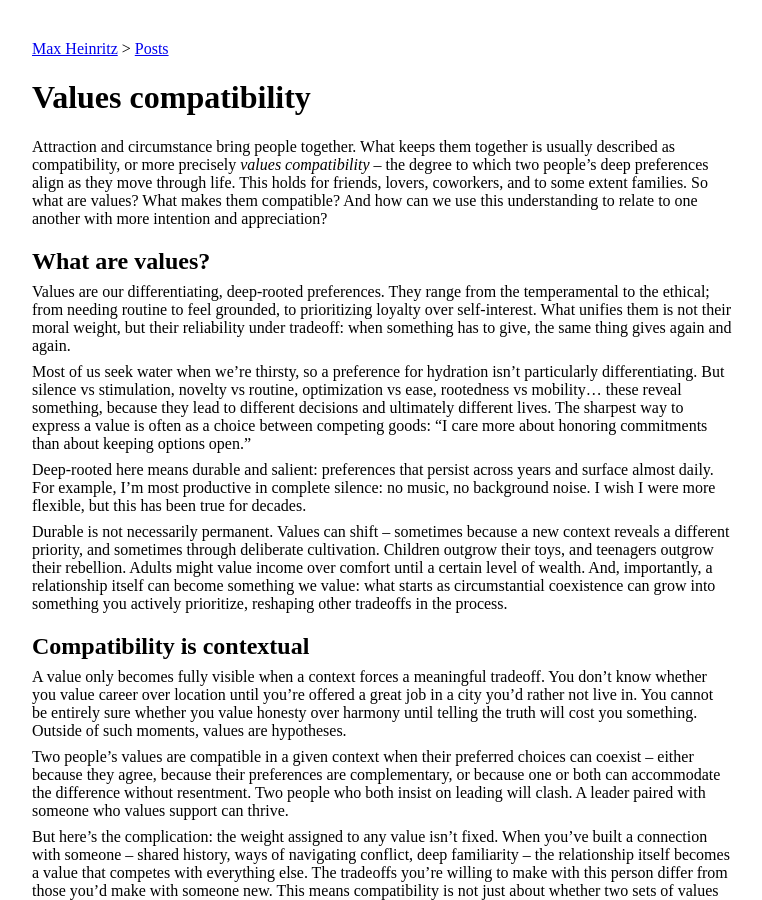
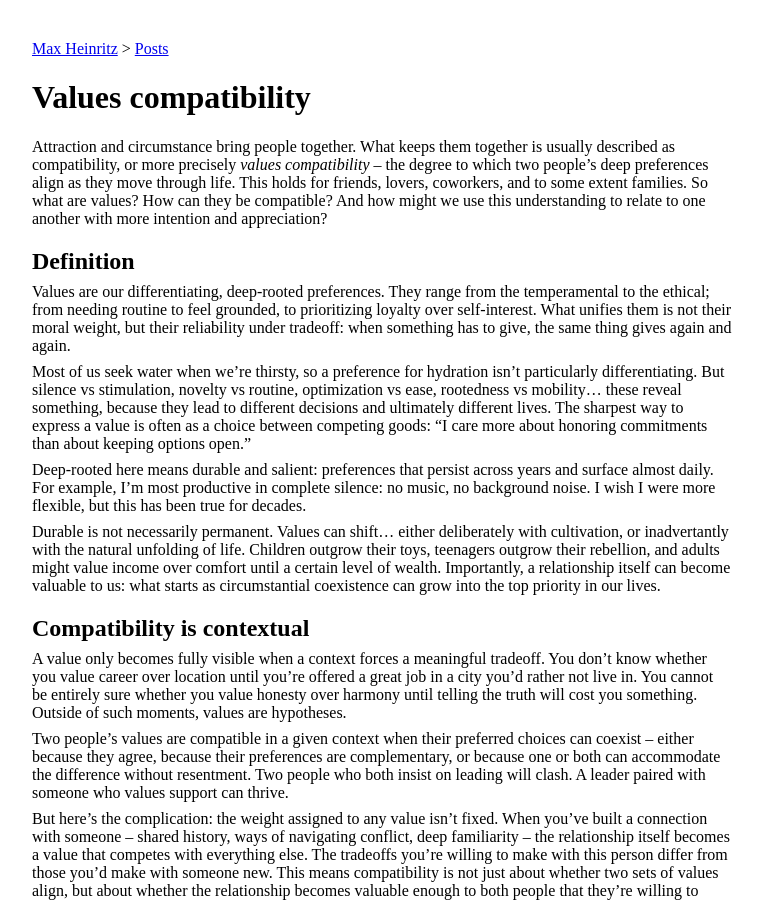
Before and after one commit to maxh/maxheinritz.com, a Jekyll site: the page built from _posts/2026-01-31-values-compatibility.md, in a window 1280 px wide and 900 px high. Shown: the whole window, without its empty margins (108-870 px from the left). Built offline with Jekyll 4.4.1, drawn with Linux system fonts in a browser that asks for light colours.

Commit message:
tighten blog

```diff
--- a/_posts/2026-01-31-values-compatibility.md
+++ b/_posts/2026-01-31-values-compatibility.md
@@ -4,9 +4,9 @@ layout: post
 tags: [culture, future]
 ---
 
-Attraction and circumstance bring people together. What keeps them together is usually described as  compatibility, or more precisely _values compatibility_ -- the degree to which two people's deep preferences align as they move through life. This holds for friends, lovers, coworkers, and to some extent families. So what are values? What makes them compatible? And how can we use this understanding to relate to one another with more intention and appreciation?
+Attraction and circumstance bring people together. What keeps them together is usually described as  compatibility, or more precisely _values compatibility_ -- the degree to which two people's deep preferences align as they move through life. This holds for friends, lovers, coworkers, and to some extent families. So what are values? How can they be compatible? And how might we use this understanding to relate to one another with more intention and appreciation?
 
-## What are values?
+## Definition
 
 Values are our differentiating, deep-rooted preferences. They range from the temperamental to the ethical; from needing routine to feel grounded, to prioritizing loyalty over self-interest. What unifies them is not their moral weight, but their reliability under tradeoff: when something has to give, the same thing gives again and again.
 
@@ -14,7 +14,7 @@ Most of us seek water when we're thirsty, so a preference for hydration isn't pa
 
 Deep-rooted here means durable and salient: preferences that persist across years and surface almost daily. For example, I'm most productive in complete silence: no music, no background noise. I wish I were more flexible, but this has been true for decades.
 
-Durable is not necessarily permanent. Values can shift – sometimes because a new context reveals a different priority, and sometimes through deliberate cultivation. Children outgrow their toys, and teenagers outgrow their rebellion. Adults might value income over comfort until a certain level of wealth. And, importantly, a relationship itself can become something we value: what starts as circumstantial coexistence can grow into something you actively prioritize, reshaping other tradeoffs in the process.
+Durable is not necessarily permanent. Values can shift... either deliberately with cultivation, or inadvertantly with the natural unfolding of life. Children outgrow their toys, teenagers outgrow their rebellion, and adults might value income over comfort until a certain level of wealth. Importantly, a relationship itself can become valuable to us: what starts as circumstantial coexistence can grow into the top priority in our lives.
 
 ## Compatibility is contextual
 
```
